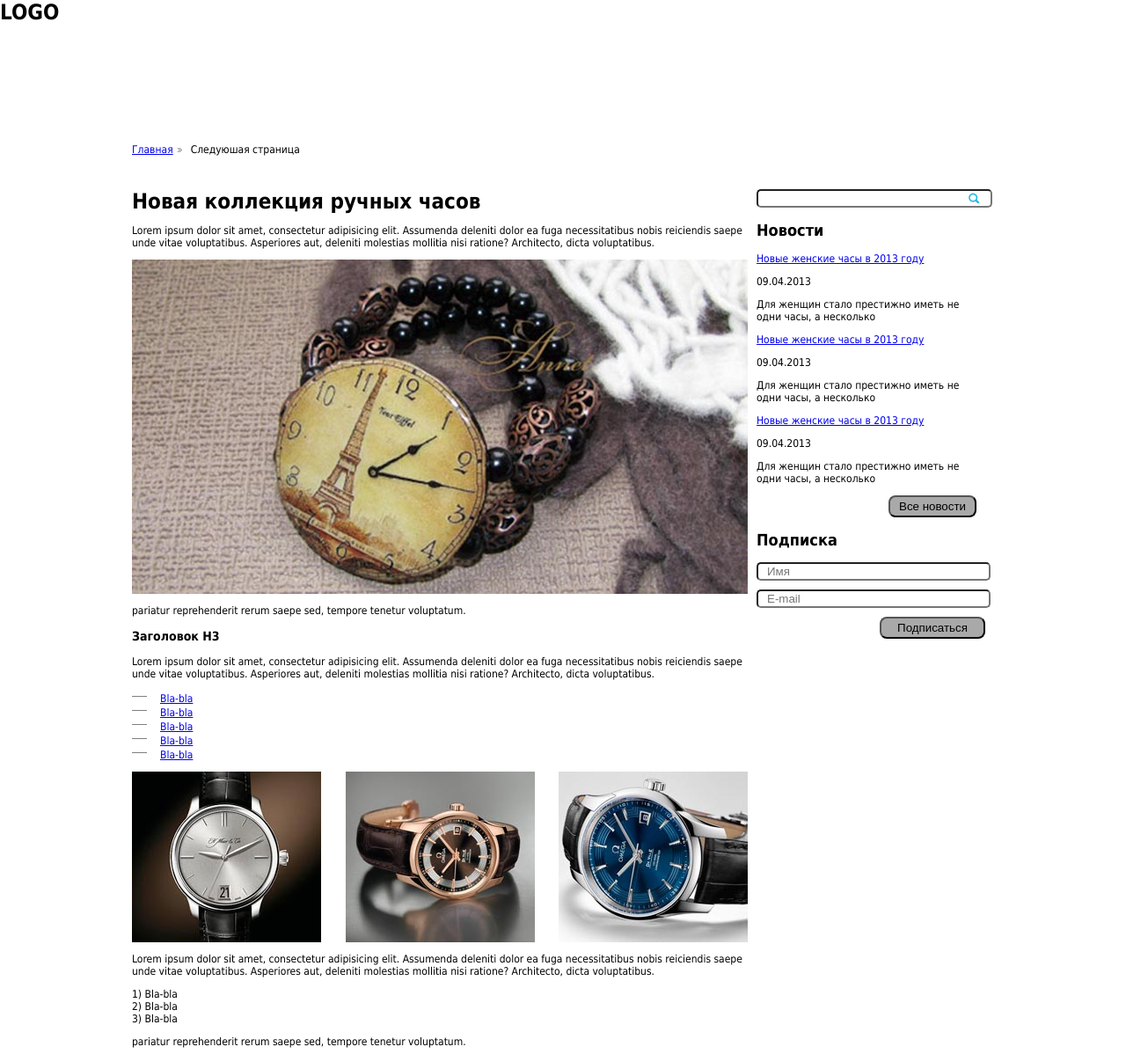
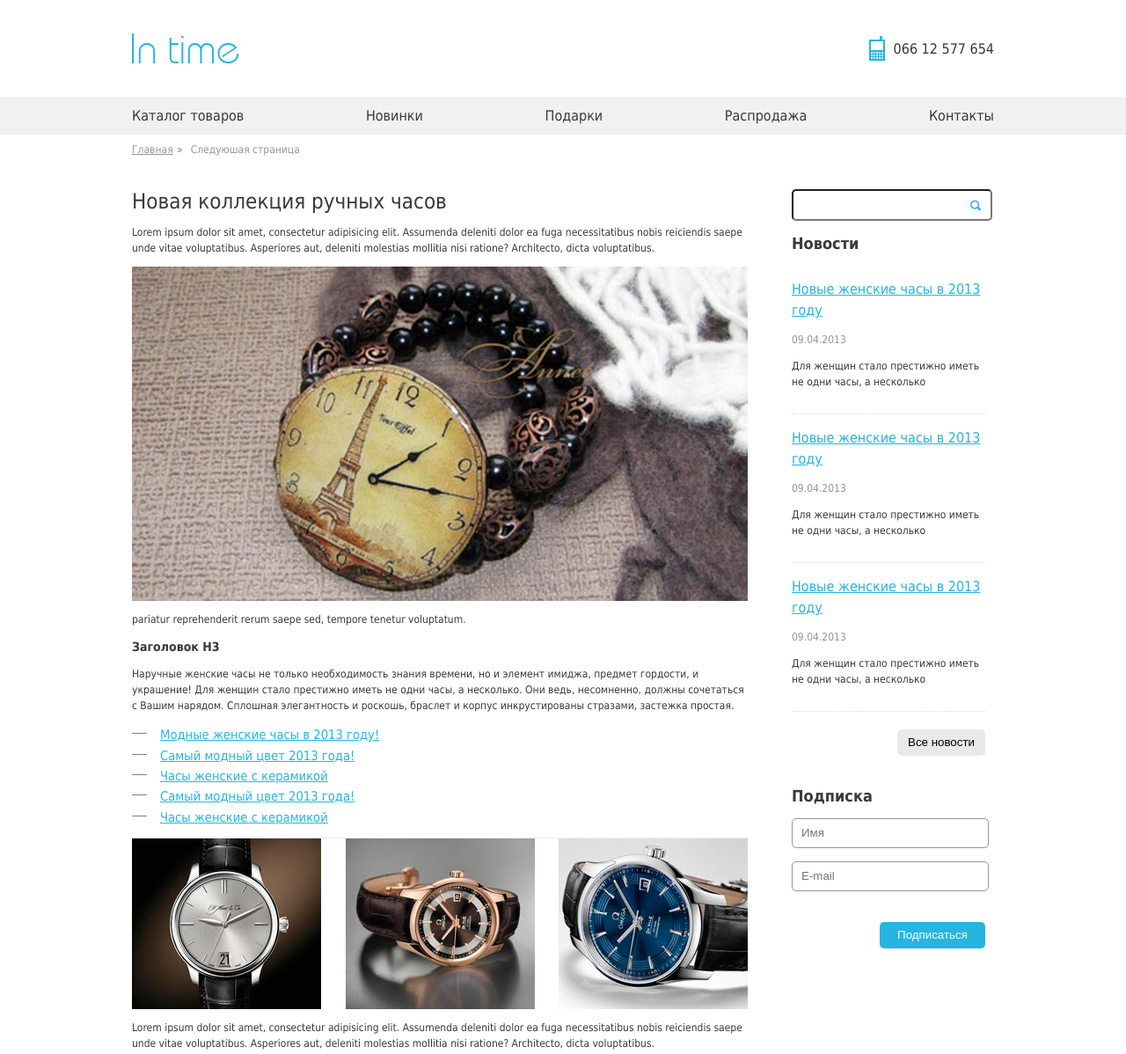
Before and after one commit to MichaelKirilovskiy/template, a plain HTML site: page index.html in a window 1280 px wide. Shown: the top 1198 px of the page at 88% size. Drawn offline with Linux system fonts and the light colour scheme.

Commit message:
hometask

```diff
--- a/css/styles.css
+++ b/css/styles.css
@@ -5,15 +5,64 @@ body {
 	font: 12px Tahoma;
 	border: 0;
 	margin: 0;
+	color: #393939;
 }
 /*div {
 	box-sizing: border-box;
 }*/
+h1 {
+	margin: 0;
+	font-weight: normal;
+}
+a {
+	color: #24b5e1;
+}
+p {
+
+	line-height: 1.5;
+}
 
 header {
+	display: flex;
 	flex-basis: 100%;
 	height: 150px;
-	/*background-color: darkgoldenrod;*/
+	justify-content: center;
+	flex-wrap: wrap;
+}
+.logo-holder {
+	display: flex;
+	flex-basis: 980px;
+	align-items: center;
+	justify-content: space-between;
+	height: 110px;
+}
+.phone {
+	display: flex;
+	align-items: center;
+}
+.phone-number {
+	font-size: 12pt;
+	margin-left: 10px;
+}
+
+.nav {
+	display: flex;
+	flex-basis: 100%;
+	background-color: #f1f1f1;
+	justify-content: center;
+}
+.navigation {
+	display: flex;
+	flex-basis: 980px;
+	align-items: center;
+	justify-content: space-between;
+}
+.nav-ul-li > a{
+	font-size: 12pt;
+	text-decoration: none;
+	color: #393939;
+	cursor: pointer;
+
 }
 .bread-crumbles {
 	flex-basis: 980px;
@@ -26,21 +75,30 @@ header {
 	padding-bottom: 25px;
 	/*border: 1px solid red;*/
 }
+.item-bread-crumbles {
+	color: #969696;
+}
+.item-bread-crumbles > a {
+	color: #969696;
+}
 .arrow-bread-crumbles {
 	padding: 0 10px 0 5px ;
 }
 
 .main {
 	width: 980px;
-	height: 1920px;
+	height: 1650px;
 	/*background-color: tomato;*/
 	display: flex;
 }
 .article {
-	 flex-basis: calc(70% - 10px);
+	 flex-basis: calc(70% - 25px);
 	 min-height: 100vh;
 	 /*background-color: gray;*/
  }
+.article-card-h3, .article-card-1-in-3, .article-card-table, .tabloid-item, .card-news {
+	border-bottom: 1px dotted gainsboro;
+}
 
 img {
 	display: block;
@@ -50,6 +108,10 @@ ul {
 	list-style: none;
 	margin-left: 0;
 	padding-left: 0;
+}
+.article-card-ul-li, .article-card-ul-li-2 {
+	line-height: 1.6;
+	font-size: 11pt;
 }
 .article-card-ul-li::before {
 	content: url("../images/img_string.png");
@@ -63,6 +125,9 @@ ul {
 }
 .imageholder {
 	flex-basis: 215px;
+}
+.article-card-ul-li-2 {
+	font-size: 11pt;
 }
 
 /*table*/
@@ -85,7 +150,7 @@ table {
 	display: table;
 }
 tr:nth-child(2n) {
-	background-color: darkgray;
+	background-color: #fafafa;
 }
 
 td {
@@ -140,15 +205,15 @@ label {
 /* RIGHT SIDE  RIGHT SIDE   RIGHT SIDE RIGHT SIDE   RIGHT SIDE   RIGHT SIDE   RIGHT SIDE*/
 
 .aside {
-	flex-basis: calc(30% - 10px);
+	flex-basis: calc(30% - 25px);
 	min-height: 80vh;
 	/*background-color: green;*/
-	margin-left: 10px;
+	margin-left: 50px;
 	padding-right: 10px;
 
 }
-h1 {
-	margin: 0;
+input {
+	height: 30px;
 }
 .search {
 	width: 100%;
@@ -162,17 +227,34 @@ h1 {
 	background: url("../images/img_zoom.png") no-repeat 95% 50%;
 	border-radius: 5px;
 }
+
+.card-news {
+	padding: 15px 0;
+}
+.card-news > .date {
+	font-size: 9pt;
+	color: #969696;
+}
+.card-news > a {
+
+	font-size: 12pt;
+	line-height: 1.5;
+}
+
+
 .button {
 	width: inherit;
-	padding-right: 10px;
+	padding: 20px 0;
 	text-align: right;
 
 }
 button {
 	width: 100px;
-	height: 25px;
-	border-radius: 8px;
-	background-color: darkgrey;
+	height: 30px;
+	border: 0;
+	border-radius: 5px;
+	background-color: #e9e9e9;
+
 
 }
 .form-subscription {
@@ -182,23 +264,38 @@ button {
 .form-subscription .input-email {
 	display: inline-block;
 	width: calc(100% - 10px);
+	border: 1px solid #969696;
 	border-radius: 5px;
 	padding-left: 10px;
-	margin-bottom: 10px;
+	margin-bottom: 15px;
 	/*margin: 0 0 10px 10px;*/
 }
 .form-subscription .submit {
 	width: 120px;
-	height: 25px;
-	border-radius: 8px;
-	background-color: darkgrey;
+	height: 30px;
+	border: 0;
+	border-radius: 5px;
+	background-color: #24b5e1;
+	margin-top: 20px;
+	color: white;
 	/*margin-left: 150px;*/
 
 }
 /*FOOTER*/
 
 footer {
-	flex-basis: 100%;
-	height: 200px;
-	background-color: darkgoldenrod;
+	display: flex;
+	flex-basis: 980px;
+	height: 75px;
+	/*background-color: darkgoldenrod;*/
+	justify-content: space-between;
+	align-items: center;
+	font: 12px Tahoma;
 }
+.social {
+	display: flex;
+	justify-content: space-between;
+}
+.social-icons:nth-child(2) {
+	margin: 0 5px;
+}
--- a/index.html
+++ b/index.html
@@ -7,7 +7,24 @@
 </head>
 <body>
     <header>
-        <h1>LOGO</h1>
+        <div class="logo-holder">
+            <div class="logo-holder-item logo"><a href="#"><img src="images/img_logo.png" alt="" class="logo"></a></div>
+            <div class="logo-holder-item phone-holder">
+                <div class="phone">
+                    <div class="icon-phone"><img src="images/img_phone.png" alt=""></div>
+                    <span class="phone-number">066 12 577 654</span>
+                </div>
+            </div>
+        </div>
+        <div class="nav">
+            <ul class="nav-ul navigation">
+                <li class="nav-ul-li"><a href="#" class="nav-a">Каталог товаров</a></li>
+                <li class="nav-ul-li"><a href="#" class="nav-a">Новинки</a></li>
+                <li class="nav-ul-li"><a href="#" class="nav-a">Подарки</a></li>
+                <li class="nav-ul-li"><a href="#" class="nav-a">Распродажа</a></li>
+                <li class="nav-ul-li"><a href="#" class="nav-a">Контакты</a></li>
+            </ul>
+        </div>
     </header>
     <div class="bread-crumbles">
         <div class="item-bread-crumbles"><a href="#">Главная</a></div>
@@ -24,13 +41,13 @@
             </div>
             <div class="article-card article-card-h3">
                 <h3>Заголовок H3</h3>
-                <p>Lorem ipsum dolor sit amet, consectetur adipisicing elit. Assumenda deleniti dolor ea fuga necessitatibus nobis reiciendis saepe unde vitae voluptatibus. Asperiores aut, deleniti molestias mollitia nisi ratione? Architecto, dicta voluptatibus.</p>
+                <p> Наручные женские часы не только необходимость знания времени, но и элемент имиджа, предмет гордости, и украшение! Для женщин стало престижно иметь не одни часы, а несколько. Они ведь, несомненно, должны сочетаться с Вашим нарядом. Сплошная элегантность и роскошь, браслет и корпус инкрустированы стразами, застежка простая.</p>
                 <ul class="article-card-ul">
-                    <li class="article-card-ul-li"><a href="#" class="article-card-link">Bla-bla</a></li>
-                    <li class="article-card-ul-li"><a href="#" class="article-card-link">Bla-bla</a></li>
-                    <li class="article-card-ul-li"><a href="#" class="article-card-link">Bla-bla</a></li>
-                    <li class="article-card-ul-li"><a href="#" class="article-card-link">Bla-bla</a></li>
-                    <li class="article-card-ul-li"><a href="#" class="article-card-link">Bla-bla</a></li>
+                    <li class="article-card-ul-li"><a href="#" class="article-card-link">Модные женские часы в 2013 году!</a></li>
+                    <li class="article-card-ul-li"><a href="#" class="article-card-link">Самый модный цвет 2013 года!</a></li>
+                    <li class="article-card-ul-li"><a href="#" class="article-card-link">Часы женские с керамикой</a></li>
+                    <li class="article-card-ul-li"><a href="#" class="article-card-link">Самый модный цвет 2013 года!</a></li>
+                    <li class="article-card-ul-li"><a href="#" class="article-card-link">Часы женские с керамикой</a></li>
                 </ul>
             </div>
             <div class="article-card-1-in-3">
@@ -41,11 +58,11 @@
                 </div>
                 <p>Lorem ipsum dolor sit amet, consectetur adipisicing elit. Assumenda deleniti dolor ea fuga necessitatibus nobis reiciendis saepe unde vitae voluptatibus. Asperiores aut, deleniti molestias mollitia nisi ratione? Architecto, dicta voluptatibus.</p>
                 <ul class="article-card-ul">
-                    <li class="article-card-ul-li-2">1) Bla-bla</li>
-                    <li class="article-card-ul-li-2">2) Bla-bla</li>
-                    <li class="article-card-ul-li-2">3) Bla-bla</li>
+                    <li class="article-card-ul-li-2">1) Модные женские часы в 2013 году;</li>
+                    <li class="article-card-ul-li-2">2) Самый модный цвет 2013 года;</li>
+                    <li class="article-card-ul-li-2">3) Часы женские с керамикой;</li>
                 </ul>
-                <p> pariatur reprehenderit rerum saepe sed, tempore tenetur voluptatum.  </p>
+                <p>Наручные женские часы не только необходимость знания времени, но и элемент имиджа, предмет гордости, и украшение! Для женщин стало престижно иметь не одни часы, а несколько.  </p>
             </div>
             <div class="article-card-table">
                 <h4>ТАБЛИЦА</h4>
@@ -90,7 +107,7 @@
                     <div class="tabloid_" id="tabloid">
                         <div class="tabloid-item">Тестовый текст в первом табе. Наручные женские часы не только необходимость знания времени, но и элемент имиджа, предмет гордости, и украшение! Для женщин стало престижно иметь не одни часы, а несколько. Они ведь, несомненно, должны сочетаться с Вашим нарядом. Сплошная элегантность и роскошь, браслет, корпус инкрустированы стразами, застежка простая.
                         </div>
-                        <div class="tabloid-item">rreqhgtrha</div>
+                        <div class="tabloid-item"> ФОКУС-ПОКУС!!!  ФОКУС-ПОКУС!!!ФОКУС-ПОКУС!!!ФОКУС-ПОКУС!!!ФОКУС-ПОКУС!!!ФОКУС-ПОКУС!!!ФОКУС-ПОКУС!!!</div>
                     </div>
                 </div>
             </div>
@@ -104,17 +121,17 @@
             </div>
             <div class="card-news">
                 <a href="#">Новые женские часы в 2013 году</a>
-                <p>09.04.2013</p>
+                <p class="date">09.04.2013</p>
                 <p>Для женщин стало престижно иметь не одни часы, а несколько</p>
             </div>
             <div class="card-news">
                 <a href="#">Новые женские часы в 2013 году</a>
-                <p>09.04.2013</p>
+                <p class="date">09.04.2013</p>
                 <p>Для женщин стало престижно иметь не одни часы, а несколько</p>
             </div>
             <div class="card-news">
                 <a href="#">Новые женские часы в 2013 году</a>
-                <p>09.04.2013</p>
+                <p class="date">09.04.2013</p>
                 <p>Для женщин стало престижно иметь не одни часы, а несколько</p>
             </div>
             <div class="button">
@@ -132,7 +149,14 @@
 
     </div>
     <footer>
-
+        <div class="copyright">
+            <div class="copyright-text">Copiright 2013. Все права защищены. <a href="#"> In Time</a></div>
+        </div>
+        <div class="social">
+            <div class="social-icons"><img src="images/img_soc_skype.png" alt=""></div>
+            <div class="social-icons"><img src="images/img_soc_fb.png" alt=""></div>
+            <div class="social-icons"><img src="images/img_soc_twitter.png" alt=""></div>
+        </div>
     </footer>
 </body>
 </html>
```
Also changed, not shown: card.html (deleted, +0 -10 lines), index_fac.html (deleted, +0 -242 lines), images/img_soc_fb.png (added), images/img_soc_skype.png (added), images/img_soc_twitter.png (added).
